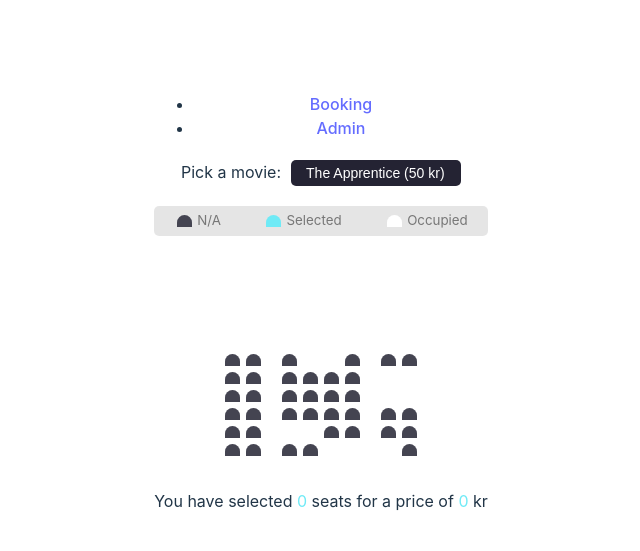
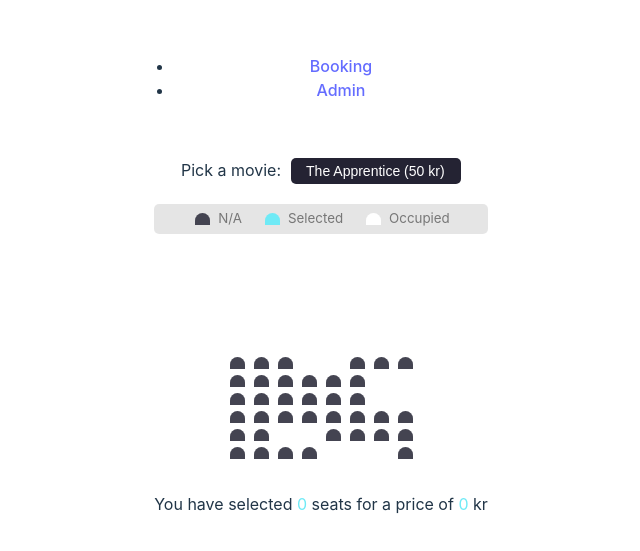
Before and after one commit to MantasTek/Movies, a React (Vite) app in the folder movie-and-seat-booking/: page / in a window 1280 px wide. Shown: the part 103-654 px from the top of the page, without its empty margins (319-959 px from the left). Built offline with nearby package versions, Linux system fonts and the light colour scheme; data requests are answered from the project's data file; the HTML template or start-up script is replaced by a standard one.

Commit message:
Some fixes

```diff
--- a/movie-and-seat-booking/src/Components/BookingForm.jsx
+++ b/movie-and-seat-booking/src/Components/BookingForm.jsx
@@ -7,6 +7,7 @@ export const BookingForm = ({ movie, selectedSeats, totalPrice, onClose }) => {
     phone: '',
   });
   const [errors, setErrors] = useState({});
+  const [isSubmitting, setIsSubmitting] = useState(false);
 
   const validateForm = () => {
     const newErrors = {};
@@ -21,53 +22,60 @@ export const BookingForm = ({ movie, selectedSeats, totalPrice, onClose }) => {
     return newErrors;
   };
 
+  const handleSubmit = async (e) => {
+    e.preventDefault();
+    const newErrors = validateForm();
+
+    if (Object.keys(newErrors).length === 0) {
+      setIsSubmitting(true);
+      try {
+        const bookingData = {
+          name: formData.name.trim(),
+          phone: formData.phone.trim(),
+          movieTitle: movie.Title,
+          seats: selectedSeats,
+          price: totalPrice,
+          bookingDate: new Date().toISOString()
+        };
+
+        const response = await fetch('http://localhost:3000/bookings', {
+          method: 'POST',
+          headers: {
+            'Content-Type': 'application/json',
+          },
+          body: JSON.stringify(bookingData),
+        });
+
+        if (!response.ok) {
+          throw new Error('Failed to save booking');
+        }
+
+        // Successfully booked
+        alert('Booking successful! Thank you for your purchase.');
+        onClose();
+      } catch (error) {
+        console.error('Error making booking:', error);
+        alert('Failed to make booking. Please try again.');
+      } finally {
+        setIsSubmitting(false);
+      }
+    } else {
+      setErrors(newErrors);
+    }
+  };
+
   const handleInputChange = (e) => {
     const { id, value } = e.target;
     setFormData(prev => ({
       ...prev,
       [id]: value
     }));
-    // Clear error when user starts typing again
+    // Clear error when user starts typing
     if (errors[id]) {
       setErrors(prev => ({
         ...prev,
         [id]: ''
       }));
-    }
-  };
-
-  const handleSubmit = async (e) => {
-    e.preventDefault();
-    const newErrors = validateForm();
-
-    if (Object.keys(newErrors).length === 0) {
-      try {
-        const response = await fetch('http://localhost:3000/bookings', {
-          method: 'POST',
-          headers: {
-            'Content-Type': 'application/json',
-          },
-          body: JSON.stringify({
-            ...formData,
-            movieTitle: movie.Title,
-            seats: selectedSeats,
-            price: totalPrice,
-            bookingDate: new Date().toISOString()
-          }),
-        });
-
-        if (!response.ok) {
-          throw new Error('Booking failed');
-        }
-
-        alert('Booking successful!');
-        onClose();
-      } catch (err) {
-        console.error('Error making booking:', err);
-        alert('Failed to make booking. Please try again.');
-      }
-    } else {
-      setErrors(newErrors);
     }
   };
 
@@ -83,14 +91,9 @@ export const BookingForm = ({ movie, selectedSeats, totalPrice, onClose }) => {
               id="name"
               value={formData.name}
               onChange={handleInputChange}
-              aria-invalid={!!errors.name}
-              aria-describedby={errors.name ? "name-error" : undefined}
+              disabled={isSubmitting}
             />
-            {errors.name && (
-              <span className="error" id="name-error" role="alert">
-                {errors.name}
-              </span>
-            )}
+            {errors.name && <span className="error">{errors.name}</span>}
           </div>
 
           <div className="form-group">
@@ -100,25 +103,24 @@ export const BookingForm = ({ movie, selectedSeats, totalPrice, onClose }) => {
               id="phone"
               value={formData.phone}
               onChange={handleInputChange}
-              aria-invalid={!!errors.phone}
-              aria-describedby={errors.phone ? "phone-error" : undefined}
+              disabled={isSubmitting}
             />
-            {errors.phone && (
-              <span className="error" id="phone-error" role="alert">
-                {errors.phone}
-              </span>
-            )}
+            {errors.phone && <span className="error">{errors.phone}</span>}
           </div>
 
           <div className="booking-summary">
             <p>Movie: {movie.Title}</p>
-            <p>Seats: {selectedSeats.length}</p>
+            <p>Seats: {selectedSeats.join(', ')}</p>
             <p>Total Price: {totalPrice} kr</p>
           </div>
 
           <div className="form-actions">
-            <button type="submit">Confirm Booking</button>
-            <button type="button" onClick={onClose}>Cancel</button>
+            <button type="submit" disabled={isSubmitting}>
+              {isSubmitting ? 'Processing...' : 'Confirm Booking'}
+            </button>
+            <button type="button" onClick={onClose} disabled={isSubmitting}>
+              Cancel
+            </button>
           </div>
         </form>
       </div>
--- a/movie-and-seat-booking/src/Components/SeatGrid.jsx
+++ b/movie-and-seat-booking/src/Components/SeatGrid.jsx
@@ -13,49 +13,43 @@ export const SeatGrid = ({ selectedSeats, onSeatClick }) => {
     return (
       <div
         key={`seat-${index}`}
-        className={`seat ${isOccupied ? 'occupied' : ''} ${isSelected ? 'selected' : ''}`}
+        className={`seat${isSelected ? ' selected' : ''}${isOccupied ? ' occupied' : ''}`}
         onClick={() => !isOccupied && onSeatClick(index)}
         role="button"
         tabIndex={isOccupied ? -1 : 0}
         aria-label={`Seat ${index + 1} ${isOccupied ? 'occupied' : isSelected ? 'selected' : 'available'}`}
-        aria-disabled={isOccupied}
-        onKeyPress={(e) => {
-          if (e.key === 'Enter' || e.key === ' ') {
-            !isOccupied && onSeatClick(index);
-          }
-        }}
       />
     );
   };
 
-  const renderRow = (rowIndex) => (
-    <div key={`row-${rowIndex}`} className="row" role="group" aria-label={`Row ${rowIndex + 1}`}>
-      {Array(SEATS_PER_ROW).fill(null).map((_, seatIndex) => renderSeat(rowIndex, seatIndex))}
-    </div>
-  );
-
   return (
-    <>
-      <ul className="showcase" aria-label="Seat types">
+    <div className="seat-grid">
+      <ul className="showcase">
         <li>
-          <div className="seat" role="img" aria-label="Available seat example" />
+          <div className="seat" />
           <small>N/A</small>
         </li>
         <li>
-          <div className="seat selected" role="img" aria-label="Selected seat example" />
+          <div className="seat selected" />
           <small>Selected</small>
         </li>
         <li>
-          <div className="seat occupied" role="img" aria-label="Occupied seat example" />
+          <div className="seat occupied" />
           <small>Occupied</small>
         </li>
       </ul>
 
       <div className="container">
-        <div className="screen" role="img" aria-label="Screen" />
-        {Array(ROWS).fill(null).map((_, rowIndex) => renderRow(rowIndex))}
+        <div className="screen" />
+        {Array(ROWS).fill(null).map((_, rowIndex) => (
+          <div key={`row-${rowIndex}`} className="row">
+            {Array(SEATS_PER_ROW).fill(null).map((_, seatIndex) =>
+              renderSeat(rowIndex, seatIndex)
+            )}
+          </div>
+        ))}
       </div>
-    </>
+    </div>
   );
 };
 
--- a/movie-and-seat-booking/src/Styles/MovieBooking.css
+++ b/movie-and-seat-booking/src/Styles/MovieBooking.css
@@ -1,4 +1,10 @@
-.movie-container {
+.movie-booking {
+    max-width: 800px;
+    margin: 0 auto;
+    padding: 20px;
+  }
+
+  .movie-container {
     margin: 20px 0;
   }
 
@@ -15,15 +21,25 @@
     color: white;
   }
 
+  .seat-grid {
+    width: 100%;
+    margin: 0 auto;
+  }
+
   .container {
     perspective: 1000px;
     margin-bottom: 30px;
+    width: 100%;
+    display: flex;
+    flex-direction: column;
+    align-items: center;
   }
 
   .screen {
     background-color: #fff;
     height: 70px;
     width: 100%;
+    max-width: 400px;
     margin: 15px 0;
     transform: rotateX(-45deg);
     box-shadow: 0 3px 10px rgba(255, 255, 255, 0.7);
@@ -37,6 +53,7 @@
     border-top-left-radius: 10px;
     border-top-right-radius: 10px;
     cursor: pointer;
+    transition: transform 0.2s ease-in-out;
   }
 
   .seat.selected {
@@ -48,24 +65,6 @@
     cursor: not-allowed;
   }
 
-  .seat:nth-of-type(2) {
-    margin-right: 18px;
-  }
-
-  .seat:nth-last-of-type(2) {
-    margin-left: 18px;
-  }
-
-  .seat:not(.occupied):hover {
-    cursor: pointer;
-    transform: scale(1.2);
-  }
-
-  .showcase .seat:not(.occupied):hover {
-    cursor: default;
-    transform: scale(1);
-  }
-
   .showcase {
     background: rgba(0, 0, 0, 0.1);
     padding: 5px 10px;
@@ -73,30 +72,49 @@
     color: #777;
     list-style-type: none;
     display: flex;
-    justify-content: space-between;
-    margin-bottom: 30px;
+    justify-content: center;
+    margin: 20px 0;
+    gap: 20px;
   }
 
   .showcase li {
     display: flex;
     align-items: center;
     justify-content: center;
-    margin: 0 10px;
   }
 
   .showcase li small {
-    margin-left: 2px;
+    margin-left: 5px;
   }
 
   .row {
     display: flex;
     justify-content: center;
+    align-items: center;
+    gap: 3px;
   }
 
   .text {
-    margin: 5px 0;
+    margin: 20px 0;
+    text-align: center;
   }
 
   .text span {
     color: #6feaf6;
   }
+
+  .booking-button {
+    display: block;
+    margin: 20px auto;
+    padding: 10px 20px;
+    background-color: #6feaf6;
+    color: #242333;
+    border: none;
+    border-radius: 5px;
+    cursor: pointer;
+    font-size: 16px;
+  }
+
+  .booking-button:hover {
+    background-color: #5fd9e6;
+  }
```
